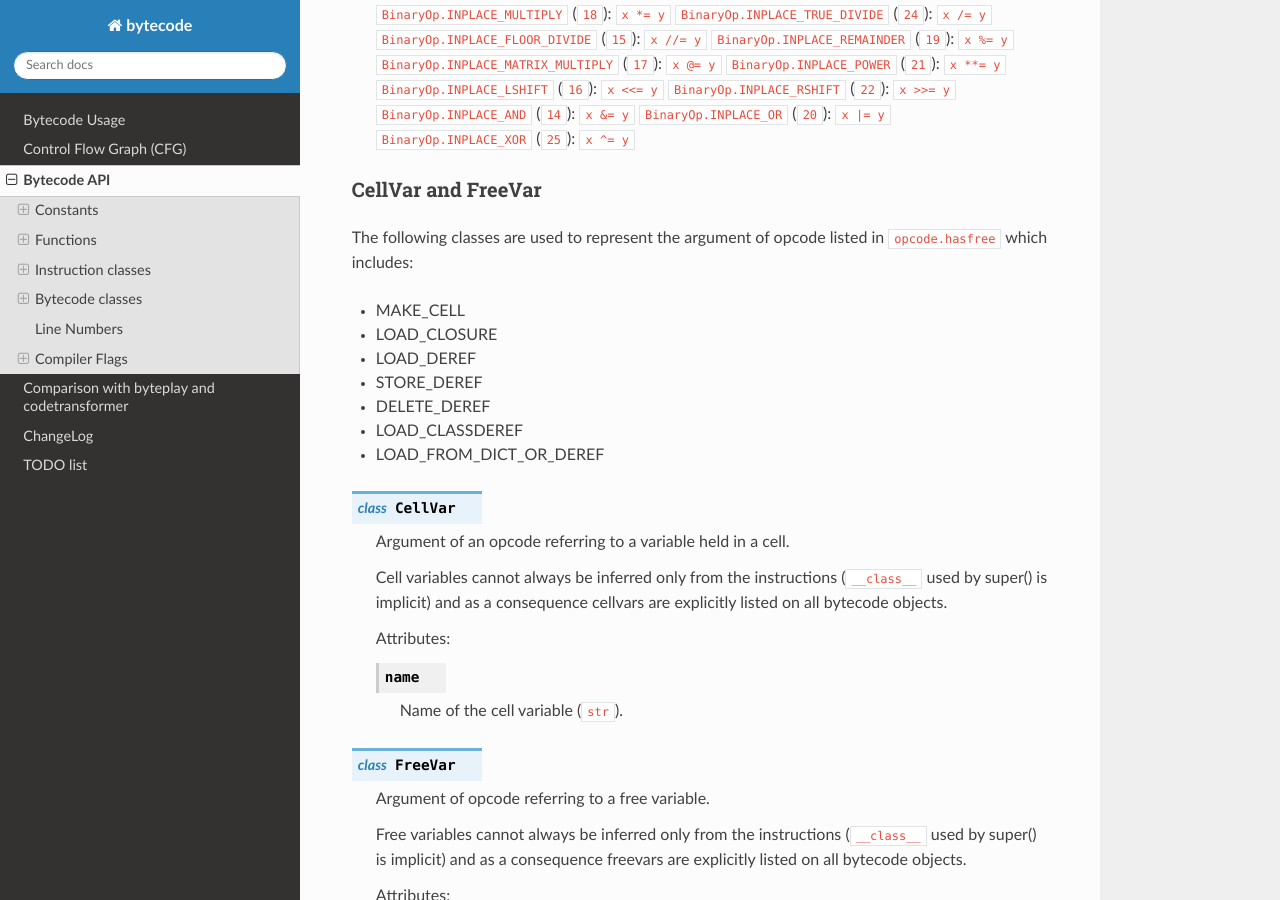
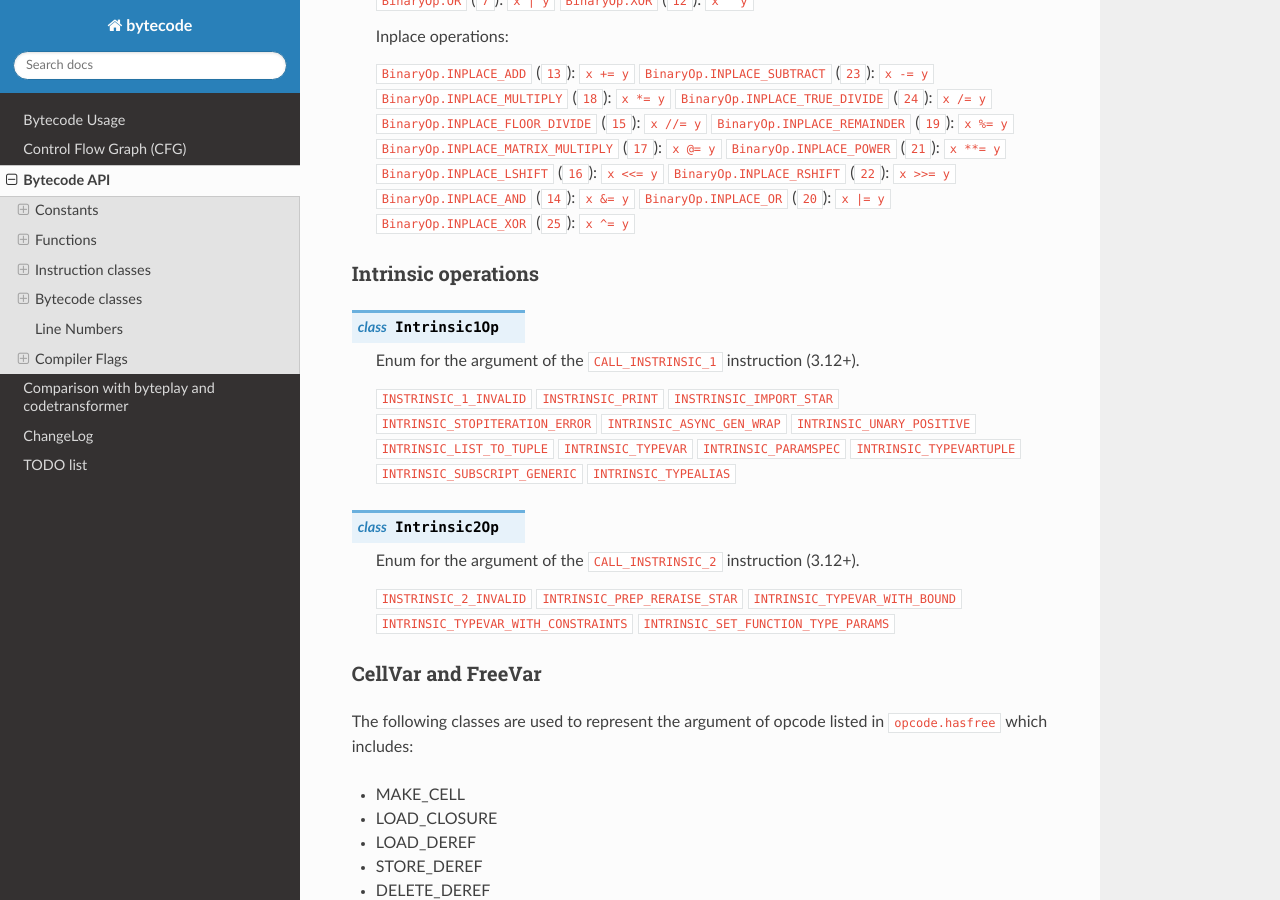
Before and after one commit to MatthieuDartiailh/bytecode, a Sphinx documentation site: the page built from doc/api.rst, in a window 1280 px wide and 900 px high, scrolled down 6254 px. Built offline with Sphinx 7.4.7 and the Read the Docs theme 2.0.0, drawn with Linux system fonts in a browser that asks for light colours; the version number could not be read and is left out; some of the changed text lies outside the part shown.

```diff
--- a/doc/api.rst
+++ b/doc/api.rst
@@ -269,6 +269,10 @@ ConcreteInstr
 
       Assemble the instruction to a bytecode string.
 
+   .. method:: use_cache_opcodes() -> int
+
+      Number of cache opcodes that should follow the instruction.
+
 
 Compare
 -------
@@ -340,6 +344,37 @@ Binary operation
    ``BinaryOp.INPLACE_AND`` (``14``): ``x &= y``
    ``BinaryOp.INPLACE_OR`` (``20``): ``x |= y``
    ``BinaryOp.INPLACE_XOR`` (``25``): ``x ^= y``
+
+
+Intrinsic operations
+--------------------
+
+.. class:: Intrinsic1Op
+
+   Enum for the argument of the ``CALL_INSTRINSIC_1`` instruction (3.12+).
+
+   ``INSTRINSIC_1_INVALID``
+   ``INSTRINSIC_PRINT``
+   ``INSTRINSIC_IMPORT_STAR``
+   ``INTRINSIC_STOPITERATION_ERROR``
+   ``INTRINSIC_ASYNC_GEN_WRAP``
+   ``INTRINSIC_UNARY_POSITIVE``
+   ``INTRINSIC_LIST_TO_TUPLE``
+   ``INTRINSIC_TYPEVAR``
+   ``INTRINSIC_PARAMSPEC``
+   ``INTRINSIC_TYPEVARTUPLE``
+   ``INTRINSIC_SUBSCRIPT_GENERIC``
+   ``INTRINSIC_TYPEALIAS``
+
+.. class:: Intrinsic2Op
+
+   Enum for the argument of the ``CALL_INSTRINSIC_2`` instruction (3.12+).
+
+   ``INSTRINSIC_2_INVALID``
+   ``INTRINSIC_PREP_RERAISE_STAR``
+   ``INTRINSIC_TYPEVAR_WITH_BOUND``
+   ``INTRINSIC_TYPEVAR_WITH_CONSTRAINTS``
+   ``INTRINSIC_SET_FUNCTION_TYPE_PARAMS``
 
 
 CellVar and FreeVar
--- a/doc/conf.py
+++ b/doc/conf.py
@@ -12,13 +12,13 @@
 # All configuration values have a default; values that are commented out
 # serve to show the default.
 
+import os
 import sys
-import os
 
 # If extensions (or modules to document with autodoc) are in another directory,
 # add these directories to sys.path here. If the directory is relative to the
 # documentation root, use os.path.abspath to make it absolute, like shown here.
-sys.path.insert(0, os.path.abspath('../src'))
+sys.path.insert(0, os.path.abspath("../src"))
 
 from bytecode import __version__
 
@@ -45,8 +45,8 @@ source_suffix = ".rst"
 master_doc = "index"
 
 # General information about the project.
-project = u"bytecode"
-copyright = u"Contributors to the bytecode project"
+project = "bytecode"
+copyright = "Contributors to the bytecode project"
 
 # The version info for the project you're documenting, acts as replacement for
 # |version| and |release|, also used in various other places throughout the
@@ -196,7 +196,7 @@ latex_elements = {
 # (source start file, target name, title,
 #  author, documentclass [howto, manual, or own class]).
 latex_documents = [
-    ("index", "bytecode.tex", u"bytecode Documentation", u"Victor Stinner", "manual"),
+    ("index", "bytecode.tex", "bytecode Documentation", "Victor Stinner", "manual"),
 ]
 
 # The name of an image file (relative to this directory) to place at the top of
@@ -224,7 +224,15 @@ latex_documents = [
 
 # One entry per manual page. List of tuples
 # (source start file, name, description, authors, manual section).
-man_pages = [("index", "bytecode", "bytecode Documentation", ["Victor Stinner", "Matthieu C. Dartiailh"], 1)]
+man_pages = [
+    (
+        "index",
+        "bytecode",
+        "bytecode Documentation",
+        ["Victor Stinner", "Matthieu C. Dartiailh"],
+        1,
+    )
+]
 
 # If true, show URL addresses after external links.
 # man_show_urls = False
@@ -239,8 +247,8 @@ texinfo_documents = [
     (
         "index",
         "bytecode",
-        u"bytecode Documentation",
-        u"Victor Stinner",
+        "bytecode Documentation",
+        "Victor Stinner",
         "bytecode",
         "Python module to generate and modify bytecode",
         "Miscellaneous",
```
Also changed, not shown: doc/changelog.rst (+7 -1 lines).
